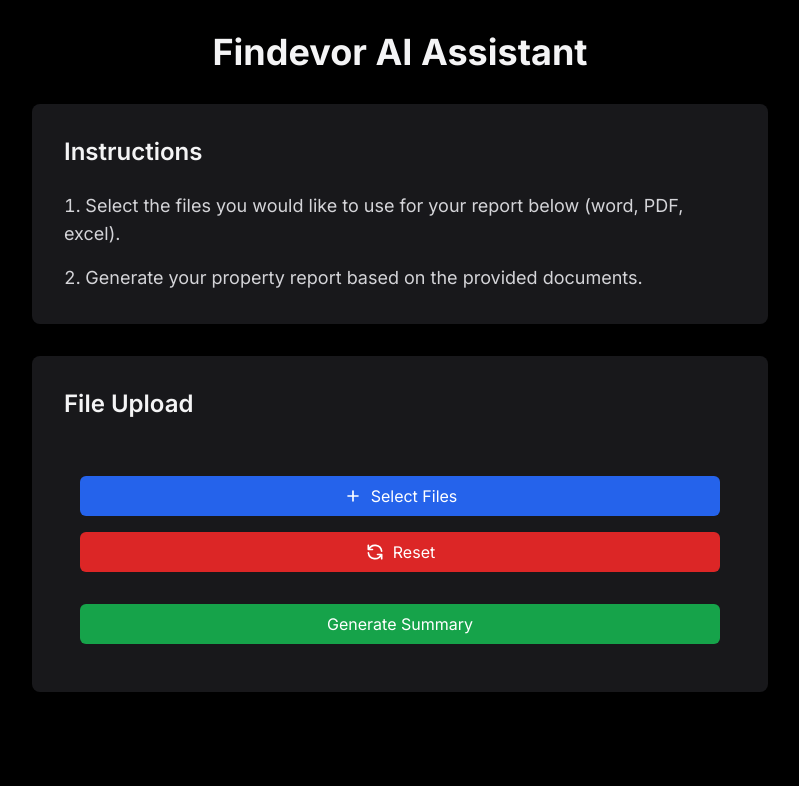
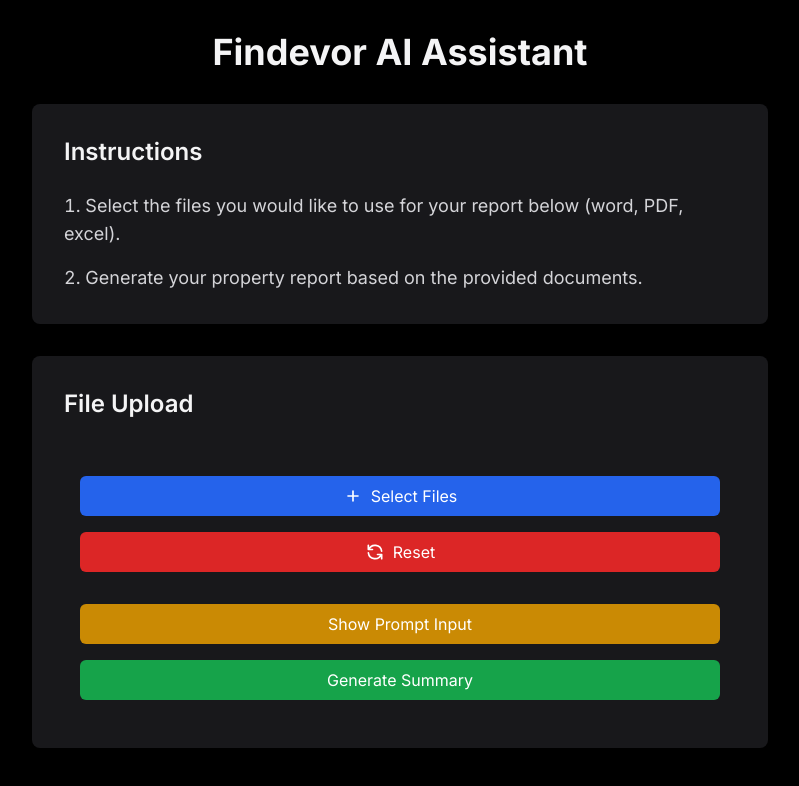
Before and after one commit to virgilttr/sukuna, a Next.js app in the folder frontend/: page / in a window 1280 px wide. Shown: the top 786 px of the page, without its empty margins (240-1039 px from the left). Built offline with nearby package versions, Linux system fonts and the light colour scheme.

Commit message:
Add button to show prompt

```diff
--- a/frontend/components/uploader.tsx
+++ b/frontend/components/uploader.tsx
@@ -27,6 +27,7 @@ const FileUpload: React.FC = () => {
   const [extractedInfo, setExtractedInfo] = useState<ExtractedInfo | null>(
     null
   );
+  const [showPromptInput, setShowPromptInput] = useState(false);
   const [prompt, setPrompt] =
     useState<string>(`You are an experienced insurance underwriting analyst. Please only include information that is explicitly stated in the documents. Based on the provided documents, write a detailed property insurance underwriting assessment in the following format:Risk Assessment Score # - Provide a short sentence on the overall recommendation.OVERVIEWProvide a comprehensive summary of the insurance underwriting opportunity, highlighting key elements that would immediately interest an underwriter. The risks and exposure section should be exhaustive.RISK AND EXPOSURESummarize the potential risks and exposures of the property, focusing on the factors most likely to impact the insurance underwriting decision. Include specific data points and observations from the documents. Do not generalize. Ensure that each point is directly tied to information in the documents, but it is acceptable to make inferences based on your understanding of commercial property insurance.COPE ANALYSISPerform a detailed COPE analysis, covering:	•	Construction: Evaluate the materials, structural integrity, and overall build quality of the property.
 	•	Occupancy: Discuss the property’s use and occupancy, including any tenants, their operations, and the implications for insurance coverage.
@@ -328,6 +329,22 @@ Score: 4 - Recommend further analysis of Empire Tech Tower. The property is well
           Some files exceed the 4.5 MB size limit and cannot be processed.
         </p>
       )}
+      {showPromptInput && (
+        <div className="mb-4">
+          <textarea
+            value={prompt}
+            onChange={(e) => setPrompt(e.target.value)}
+            className="w-full h-40 p-2 border rounded-md bg-gray-700 text-gray-300"
+            placeholder="Enter AI prompt here..."
+          />
+        </div>
+      )}
+      <button
+        onClick={() => setShowPromptInput(!showPromptInput)}
+        className="w-full mb-4 bg-yellow-600 hover:bg-yellow-500 text-white px-4 py-2 rounded-md transition duration-200 ease-in-out"
+      >
+        {showPromptInput ? "Hide Prompt Input" : "Show Prompt Input"}
+      </button>
       <div className="flex space-x-2">
         <button
           onClick={requestSummary}
```
